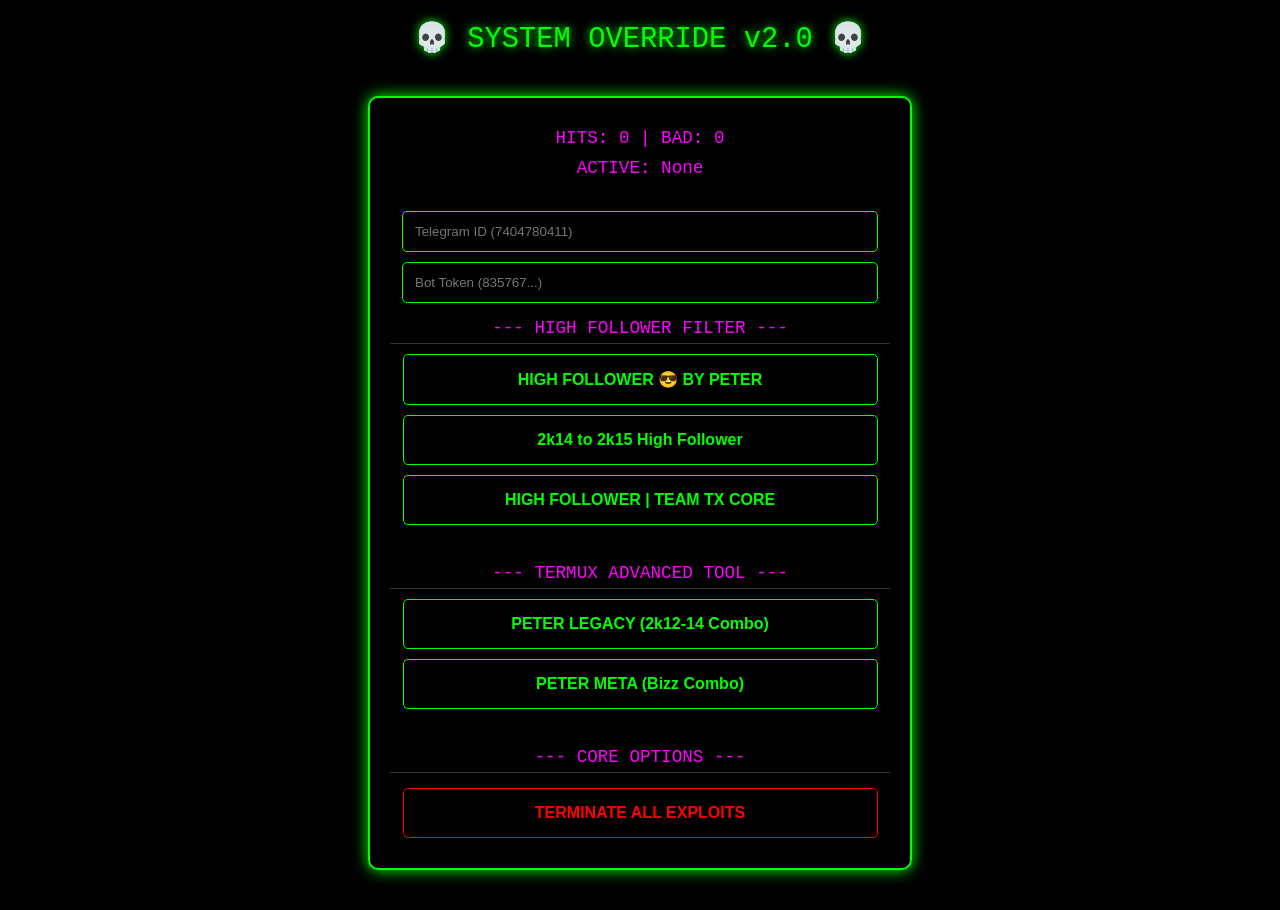
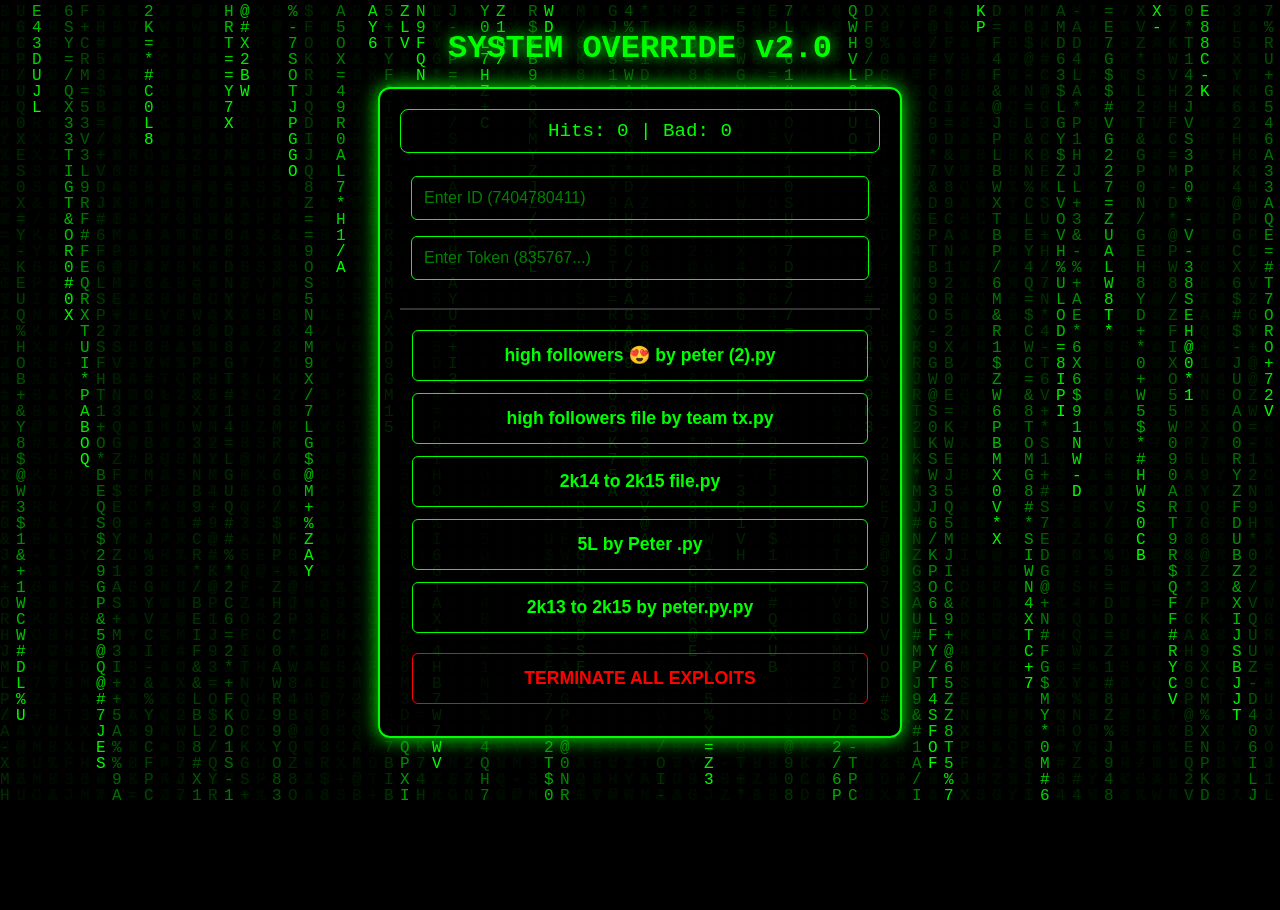
Before and after one commit to 7codewithtony-cmd/system-override-v2, a Flask app: page / in a window 1280 px wide. After the commit the page ends 800 px from the top, so only its background shows below. Run offline with Flask 3, Linux system fonts and the light colour scheme.

Commit message:
Update index.html

```diff
--- a/JACKING WEB/templates/index.html
+++ b/JACKING WEB/templates/index.html
@@ -3,94 +3,121 @@
 <head>
     <meta charset="UTF-8">
     <meta name="viewport" content="width=device-width, initial-scale=1.0">
-    <title>SYSTEM OVERRIDE v2.0 | PETER EDITION</title>
+    <title>SYSTEM OVERRIDE v2.0</title>
     <style>
-        body { background-color: #000; color: #00ff00; font-family: 'Courier New', monospace; text-align: center; margin: 0; padding: 20px; overflow-x: hidden; }
-        .logo { font-size: 1.8em; color: #00ff00; text-shadow: 0 0 10px #00ff00; margin-bottom: 20px; }
-        .panel { border: 2px solid #00ff00; padding: 20px; display: inline-block; border-radius: 10px; box-shadow: 0 0 15px #00ff00; background-color: rgba(0,0,0,0.9); width: 90%; max-width: 500px; margin: 20px 0; }
-        input { background: transparent; border: 1px solid #00ff00; color: #fff; padding: 12px; margin: 5px; border-radius: 5px; width: 90%; }
-        .btn { display: block; width: 95%; padding: 15px; margin: 10px auto; border: 1px solid #00ff00; background: transparent; color: #00ff00; cursor: pointer; font-weight: bold; border-radius: 5px; font-size: 1em; }
-        .btn:hover { background: #00ff00; color: #000; }
-        .stop { border-color: red; color: red; margin-top: 15px; }
-        .stop:hover { background: red; color: #fff; }
-        .stats { margin: 10px; font-size: 1.1em; color: #ff00ff; }
+        /* Matrix Rain Background */
+        canvas { position: fixed; top: 0; left: 0; width: 100vw; height: 100vh; z-index: -1; }
 
-        #matrix-canvas { position: fixed; top: 0; left: 0; width: 100vw; height: 100vh; z-index: -1; }
-        .section-title { font-size: 1.1em; color: #ff00ff; border-bottom: 1px solid #333; margin-top: 10px; padding-bottom: 5px; }
+        body { background: #000; color: #00ff00; font-family: 'Courier New', monospace; text-align: center; margin: 0; padding: 10px; overflow-x: hidden; }
 
+        .logo { font-size: 2em; font-weight: bold; color: #00ff00; text-shadow: 0 0 15px #00ff00; margin: 20px 0; }
+
+        .panel { border: 2px solid #00ff00; padding: 20px; display: inline-block; border-radius: 12px; background-color: rgba(0,0,0,0.85); width: 95%; max-width: 480px; box-shadow: 0 0 20px #00ff00; }
+
+        /* Stats Box (Original Style) */
+        .stats-box { border: 1px solid #00ff00; padding: 10px; margin-bottom: 15px; font-size: 1.2em; border-radius: 8px; }
+
+        input { background: transparent; border: 1px solid #00ff00; color: #fff; padding: 12px; margin: 8px 0; border-radius: 6px; width: 90%; font-size: 1em; outline: none; }
+        input::placeholder { color: rgba(0,255,0,0.5); }
+
+        .btn { display: block; width: 95%; padding: 14px; margin: 12px auto; border: 1px solid #00ff00; background: transparent; color: #00ff00; cursor: pointer; border-radius: 6px; font-size: 1.1em; font-weight: bold; transition: 0.3s; }
+        .btn:hover { background: #00ff00; color: #000; box-shadow: 0 0 15px #00ff00; }
+
+        .stop-btn { border-color: #ff0000; color: #ff0000; margin-top: 20px; }
+        .stop-btn:hover { background: #ff0000; color: #fff; box-shadow: 0 0 15px #ff0000; }
+
+        /* Blinking Active Status */
+        .status-active { margin-top: 10px; font-weight: bold; font-size: 1.1em; display: none; color: #00ff00; text-transform: uppercase; animation: blinker 0.8s linear infinite; }
+        @keyframes blinker { 50% { opacity: 0; text-shadow: 0 0 20px #00ff00; } }
+
+        /* Mobile Responsive */
         @media (max-width: 600px) {
             .logo { font-size: 1.5em; }
-            .panel { width: 95%; padding: 10px; }
-            .btn { font-size: 0.9em; padding: 12px; }
+            .panel { width: 98%; padding: 15px; }
+            .btn { font-size: 1em; padding: 12px; }
         }
     </style>
 </head>
 <body>
-    <canvas id="matrix-canvas"></canvas>
-    <div class="logo">💀 SYSTEM OVERRIDE v2.0 💀</div>
+    <canvas id="matrix"></canvas>
+
+    <div class="logo">SYSTEM OVERRIDE v2.0</div>
 
     <div class="panel">
-        <div class="stats">HITS: <span id="hits">0</span> | BAD: <span id="bad">0</span></div>
-        <div class="stats">ACTIVE: <span id="active">None</span></div>
-        <br>
-        <input type="text" id="id" placeholder="Telegram ID (7404780411)">
-        <input type="text" id="token" placeholder="Bot Token (835767...)">
-        <br>
-        <div class="section-title">--- HIGH FOLLOWER FILTER ---</div>
-        <button class="btn" onclick="start('btn1')">HIGH FOLLOWER 😎 BY PETER</button>
-        <button class="btn" onclick="start('btn2')">2k14 to 2k15 High Follower</button>
-        <button class="btn" onclick="start('btn3')">HIGH FOLLOWER | TEAM TX CORE</button>
-        <br>
-        <div class="section-title">--- TERMUX ADVANCED TOOL ---</div>
-        <button class="btn" onclick="start('legacy')">PETER LEGACY (2k12-14 Combo)</button>
-        <button class="btn" onclick="start('meta')">PETER META (Bizz Combo)</button>
-        <br>
-        <div class="section-title">--- CORE OPTIONS ---</div>
-        <button class="btn stop" onclick="stopAll()">TERMINATE ALL EXPLOITS</button>
+        <div class="stats-box">
+            Hits: <span id="hits">0</span> | Bad: <span id="bad">0</span>
+        </div>
+
+        <div class="status-active" id="status_msg">⚡ EXPLOIT IS ACTIVE ⚡</div>
+
+        <input type="text" id="tg_id" placeholder="Enter ID (7404780411)">
+        <input type="text" id="tg_token" placeholder="Enter Token (835767...)">
+
+        <hr style="border: 0.5px solid #333; margin: 20px 0;">
+
+        <button class="btn" onclick="start('btn1')">high followers 😍 by peter (2).py</button>
+        <button class="btn" onclick="start('btn3')">high followers file by team tx.py</button>
+        <button class="btn" onclick="start('btn2')">2k14 to 2k15 file.py</button>
+        <button class="btn" onclick="start('btn4')">5L by Peter .py</button>
+        <button class="btn" onclick="start('btn5')">2k13 to 2k15 by peter.py.py</button>
+
+        <button class="btn stop-btn" onclick="stopAll()">TERMINATE ALL EXPLOITS</button>
     </div>
 
     <script>
-        const canvas = document.getElementById('matrix-canvas');
-        const ctx = canvas.getContext('get_context_2d');
-        canvas.width = window.innerWidth;
-        canvas.height = window.innerHeight;
-        const letters = "ABCDEFGHIJKLMNOPQRSTUVWXYZ0123456789".split("");
-        const fontSize = 16;
-        const columns = canvas.width / fontSize;
-        const drops = [];
-        for (let x = 0; x < columns; x++) drops[x] = 1;
-        function draw() {
-            ctx.fillStyle = "rgba(0,0,0,0.05)";
-            ctx.fillRect(0, 0, canvas.width, canvas.height);
+        // --- MATRIX RAIN ANIMATION ---
+        const canvas = document.getElementById('matrix');
+        const ctx = canvas.getContext('2d');
+        canvas.width = window.innerWidth; canvas.height = window.innerHeight;
+        const chars = "ABCDEFGHIJKLMNOPQRSTUVWXYZ0123456789$+-*/=%@#&".split("");
+        const fontSize = 16; const columns = canvas.width / fontSize;
+        const rain = Array(Math.floor(columns)).fill(1);
+
+        function drawMatrix() {
+            ctx.fillStyle = "rgba(0,0,0,0.05)"; ctx.fillRect(0, 0, canvas.width, canvas.height);
             ctx.fillStyle = "#0F0"; ctx.font = fontSize + "px Courier New";
-            for (let i = 0; i < drops.length; i++) {
-                const text = letters[Math.floor(Math.random() * letters.length)];
-                ctx.fillText(text, i * fontSize, drops[i] * fontSize);
-                if (drops[i] * fontSize > canvas.height && Math.random() > 0.975) drops[i] = 0;
-                drops[i]++;
+            for (let i = 0; i < rain.length; i++) {
+                const text = chars[Math.floor(Math.random() * chars.length)];
+                ctx.fillText(text, i * fontSize, rain[i] * fontSize);
+                if (rain[i] * fontSize > canvas.height && Math.random() > 0.975) rain[i] = 0;
+                rain[i]++;
             }
         }
-        setInterval(draw, 33);
+        setInterval(drawMatrix, 35);
 
-        function start(script) {
-            const id = document.getElementById('id').value;
-            const token = document.getElementById('token').value;
+        // --- DASHBOARD LOGIC ---
+        function start(scriptName) {
+            const id = document.getElementById('tg_id').value;
+            const token = document.getElementById('tg_token').value;
+            if(!id || !token) { alert("Bhai ID aur Token toh daal de!"); return; }
+
             fetch('/start', {
                 method: 'POST',
                 headers: {'Content-Type': 'application/json'},
-                body: JSON.stringify({script: script, id: id, token: token})
-            }).then(r => r.json()).then(d => alert(d.message));
+                body: JSON.stringify({script: scriptName, id: id, token: token})
+            }).then(r => r.json()).then(data => {
+                document.getElementById('status_msg').style.display = 'block';
+                alert(data.message);
+            });
         }
 
         function stopAll() {
-            fetch('/stop', {method: 'POST'}).then(r => r.json()).then(d => alert(d.message));
+            fetch('/stop', {method: 'POST'}).then(r => r.json()).then(data => {
+                document.getElementById('status_msg').style.display = 'none';
+                alert(data.message);
+            });
         }
 
+        // Live Stats Update
         setInterval(() => {
             fetch('/get_stats').then(r => r.json()).then(data => {
                 document.getElementById('hits').innerText = data.hits;
                 document.getElementById('bad').innerText = data.bad;
-                document.getElementById('active').innerText = data.active_script;
+                if(data.active_script !== "None") {
+                    document.getElementById('status_msg').style.display = 'block';
+                } else {
+                    document.getElementById('status_msg').style.display = 'none';
+                }
             });
         }, 2000);
     </script>
```
